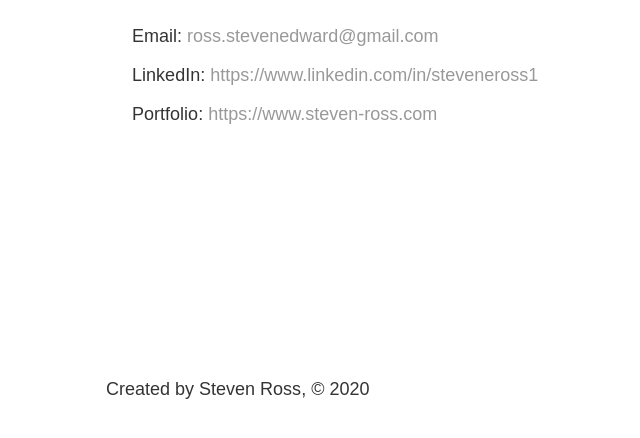
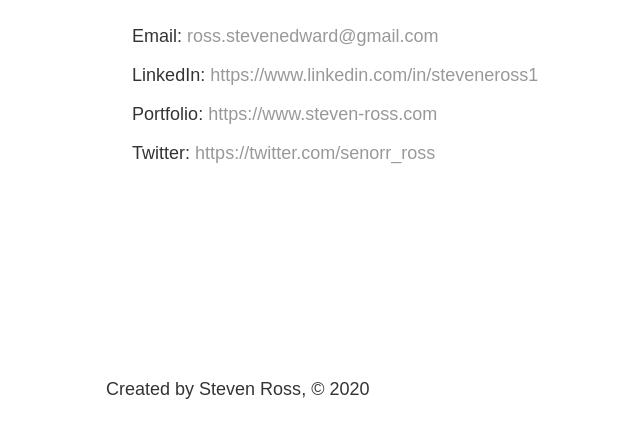
Before and after one commit to steveneross94/gatsby, a Gatsby site: page /contact in a window 1280 px wide. Shown: the part 354-792 px from the top of the page, without its empty margins (177-817 px from the left). Built offline with nearby package versions, Linux system fonts and the light colour scheme; Gatsby itself is replaced by a stand-in of ours.

Commit message:
recent update

```diff
--- a/gatsby-config.js
+++ b/gatsby-config.js
@@ -46,6 +46,7 @@ module.exports = {
     author: "Steven Ross",
     email: 'ross.stevenedward@gmail.com',
     portfolio: 'https://www.steven-ross.com',
-    linkedIn: 'https://www.linkedin.com/in/steveneross1'
+    linkedIn: 'https://www.linkedin.com/in/steveneross1',
+    twitter: 'https://twitter.com/senorr_ross'
   }
 }
--- a/src/pages/contact.js
+++ b/src/pages/contact.js
@@ -11,7 +11,8 @@ function ContactPage() {
                 siteMetadata {
                     portfolio,
                     linkedIn,
-                    email
+                    email,
+                    twitter
                 }
             }
         }
@@ -36,6 +37,10 @@ function ContactPage() {
                     Portfolio: <a href={info.portfolio} className={linkStyles.linkItem}>
                         {info.portfolio}</a>
                 </li>
+                <li style={{listStyleType: 'none'}}>
+                    Twitter: <a href={info.twitter} className={linkStyles.linkItem}>
+                        {info.twitter}</a>
+                </li>
             </ul>
         </Layout>
     )
```
Also changed, not shown: src/pages/index.js (+3 -5 lines).
